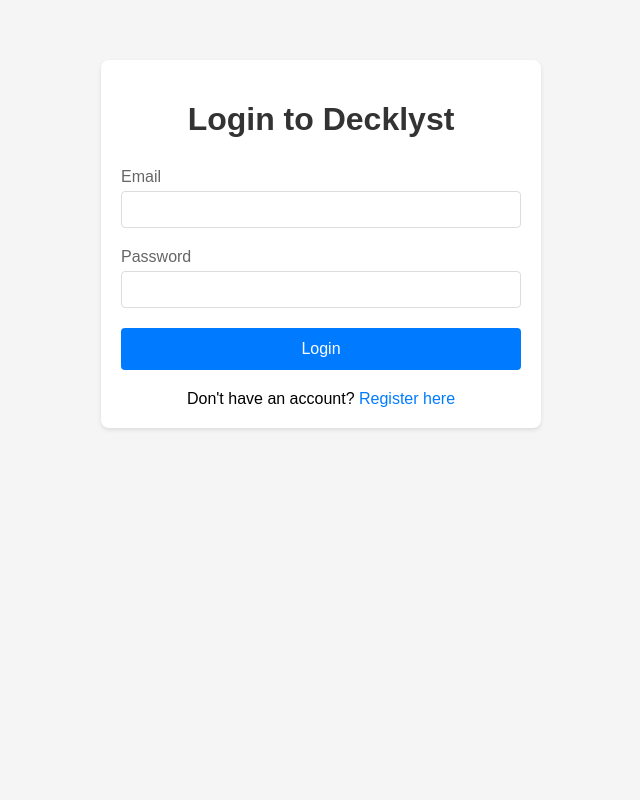
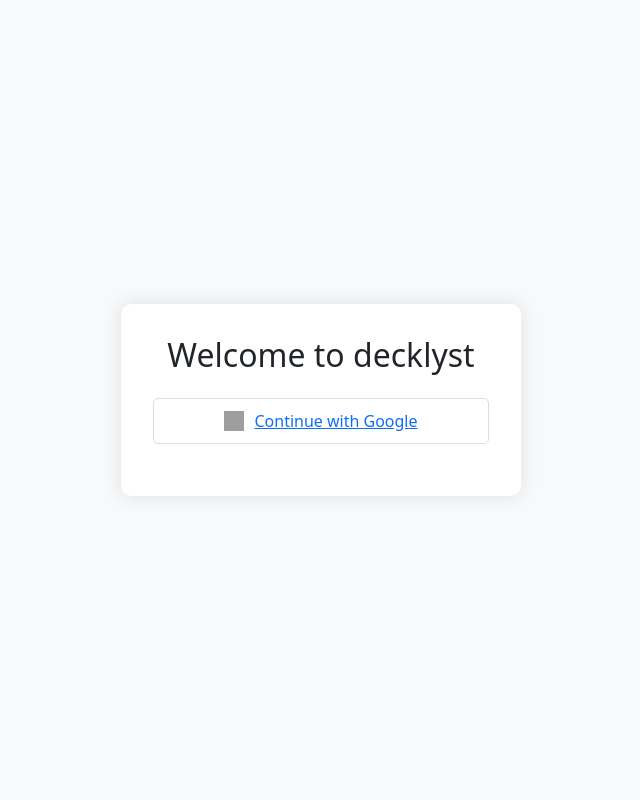
Before and after one commit to techanyday/decklyst, a Flask app: template templates/login.html in a window 1280 px wide. Shown: the whole page, without its empty margins (319-959 px from the left). Run offline with Flask 3, Linux system fonts and the light colour scheme; the template is opened without the code that fills it, so the values that code supplies are empty; parts of the project's set-up code (start-up, migrations or seed data) failed here and were passed over; grey boxes are pictures that could not be loaded.

Commit message:
Added Google OAuth login with modern UI

```diff
--- a/app.py
+++ b/app.py
@@ -27,7 +27,9 @@
 google_bp = make_google_blueprint(
     client_id=app.config['GOOGLE_OAUTH_CLIENT_ID'],
     client_secret=app.config['GOOGLE_OAUTH_CLIENT_SECRET'],
-    scope=['profile', 'email']
+    scope=['profile', 'email'],
+    redirect_url='/login/google/authorized',  # Match the URI in Google Console
+    reprompt_consent=True
 )
 app.register_blueprint(google_bp, url_prefix='/login')
 
@@ -294,5 +296,9 @@
 def send_verification_email():
     return redirect(url_for('login'))
 
+if os.getenv('FLASK_ENV') == 'production':
+    from flask_talisman import Talisman
+    Talisman(app, force_https=True)
+
 if __name__ == '__main__':
     app.run(debug=True)
--- a/requirements.txt
+++ b/requirements.txt
@@ -9,3 +9,4 @@
 blinker
 oauthlib
 requests-oauthlib
+flask-talisman
--- a/templates/login.html
+++ b/templates/login.html
@@ -1,115 +1,82 @@
 <!DOCTYPE html>
-<html>
+<html lang="en">
 <head>
-    <title>Login - Decklyst</title>
+    <meta charset="UTF-8">
+    <meta name="viewport" content="width=device-width, initial-scale=1.0">
+    <title>Login - decklyst</title>
+    <link href="https://cdn.jsdelivr.net/npm/bootstrap@5.3.0/dist/css/bootstrap.min.css" rel="stylesheet">
     <style>
         body {
-            font-family: Arial, sans-serif;
-            margin: 0;
-            padding: 20px;
-            background-color: #f5f5f5;
+            background-color: #f8f9fa;
+            height: 100vh;
+            display: flex;
+            align-items: center;
+            justify-content: center;
         }
-        .container {
+        .login-container {
+            background: white;
+            padding: 2rem;
+            border-radius: 10px;
+            box-shadow: 0 0 20px rgba(0,0,0,0.1);
             max-width: 400px;
-            margin: 40px auto;
-            padding: 20px;
-            background-color: white;
-            border-radius: 8px;
-            box-shadow: 0 2px 4px rgba(0,0,0,0.1);
+            width: 90%;
         }
-        h1 {
+        .google-btn {
+            background: #fff;
+            border: 1px solid #ddd;
+            padding: 10px 20px;
+            border-radius: 5px;
+            display: flex;
+            align-items: center;
+            justify-content: center;
+            gap: 10px;
+            width: 100%;
+            margin: 20px 0;
+            transition: all 0.3s ease;
+        }
+        .google-btn:hover {
+            background: #f8f9fa;
+            border-color: #ccc;
+        }
+        .google-btn img {
+            width: 20px;
+            height: 20px;
+        }
+        .divider {
             text-align: center;
-            color: #333;
-            margin-bottom: 30px;
+            margin: 20px 0;
+            position: relative;
         }
-        .form-group {
-            margin-bottom: 20px;
+        .divider::before, .divider::after {
+            content: '';
+            position: absolute;
+            top: 50%;
+            width: 45%;
+            height: 1px;
+            background: #ddd;
         }
-        label {
-            display: block;
-            margin-bottom: 5px;
-            color: #666;
-        }
-        input[type="email"],
-        input[type="password"] {
-            width: 100%;
-            padding: 10px;
-            border: 1px solid #ddd;
-            border-radius: 4px;
-            box-sizing: border-box;
-        }
-        button {
-            width: 100%;
-            padding: 12px;
-            background-color: #007bff;
-            color: white;
-            border: none;
-            border-radius: 4px;
-            cursor: pointer;
-            font-size: 16px;
-        }
-        button:hover {
-            background-color: #0056b3;
-        }
-        .alert {
-            padding: 12px;
-            margin-bottom: 20px;
-            border-radius: 4px;
-        }
-        .alert-success {
-            background-color: #d4edda;
-            color: #155724;
-            border: 1px solid #c3e6cb;
-        }
-        .alert-error {
-            background-color: #f8d7da;
-            color: #721c24;
-            border: 1px solid #f5c6cb;
-        }
-        .register-link {
-            text-align: center;
-            margin-top: 20px;
-        }
-        .register-link a {
-            color: #007bff;
-            text-decoration: none;
-        }
-        .register-link a:hover {
-            text-decoration: underline;
-        }
+        .divider::before { left: 0; }
+        .divider::after { right: 0; }
     </style>
 </head>
 <body>
-    <div class="container">
-        <h1>Login to Decklyst</h1>
+    <div class="login-container">
+        <h2 class="text-center mb-4">Welcome to decklyst</h2>
 
         {% with messages = get_flashed_messages(with_categories=true) %}
             {% if messages %}
                 {% for category, message in messages %}
-                    <div class="alert alert-{{ category }}">
-                        {{ message }}
-                    </div>
+                    <div class="alert alert-{{ category }}">{{ message }}</div>
                 {% endfor %}
             {% endif %}
         {% endwith %}
 
-        <form method="post">
-            <div class="form-group">
-                <label for="email">Email</label>
-                <input type="email" id="email" name="email" required>
-            </div>
+        <a href="{{ url_for('google.login') }}" class="google-btn">
+            <img src="https://upload.wikimedia.org/wikipedia/commons/5/53/Google_%22G%22_Logo.svg" alt="Google logo">
+            <span>Continue with Google</span>
+        </a>
+    </div>
 
-            <div class="form-group">
-                <label for="password">Password</label>
-                <input type="password" id="password" name="password" required>
-            </div>
-
-            <button type="submit">Login</button>
-        </form>
-
-        <div class="register-link">
-            Don't have an account? <a href="{{ url_for('register') }}">Register here</a>
-        </div>
-    </div>
+    <script src="https://cdn.jsdelivr.net/npm/bootstrap@5.3.0/dist/js/bootstrap.bundle.min.js"></script>
 </body>
 </html>
```
